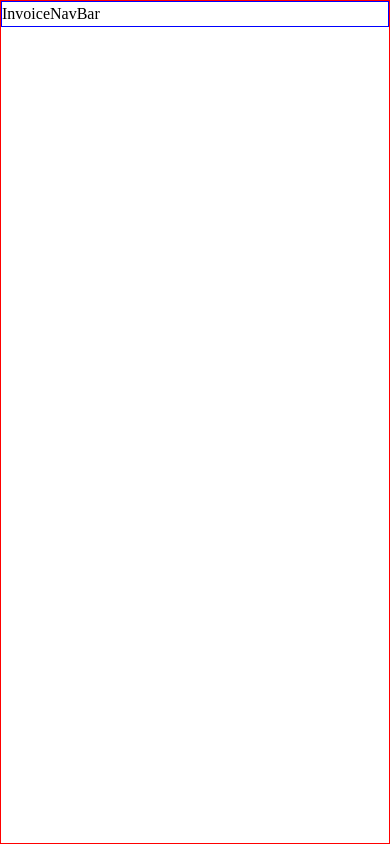
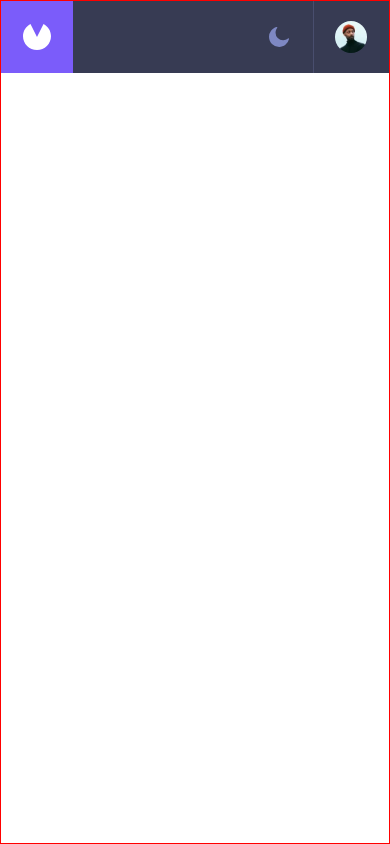
Before and after one commit to Sensationull/invoices, a React (Vite) app: page / in a window 390 px wide. Built offline with nearby package versions, Linux system fonts and the light colour scheme.

Commit message:
initial header for mobile done

```diff
--- a/src/components/InvoiceNavBar.module.css
+++ b/src/components/InvoiceNavBar.module.css
@@ -1,3 +1,46 @@
 .container {
-    border: 1px solid blue;
+    background-color: var(--navbar-color);
 }
+
+@media screen and (min-width: 375px) and (max-width: 768px) {
+    .container {
+        height: 72px;
+        display: flex;
+        justify-content: center;
+        align-items: center;
+    }
+    .logoContainer {
+        height: 72px;
+        width: 72px;
+        background-color: var(--primary-light-button-color);
+        display: flex;
+        align-items: center;
+        justify-content: center;
+    }
+    .iconContainer {
+        display: flex;
+        align-items: center;
+        width: 100%;
+        justify-content: space-between;
+        padding-right: 24px;
+    }
+    .avatarContainer {
+       height: 72px;
+       width: 96px;
+       display: flex;
+       align-items: center;
+       justify-content: center;
+       border-left: 1px solid var(--navbar-divider-color);
+    }
+    .avatar {
+        height: 32px;
+        width: 32px;
+        border-radius: 50%;
+    }
+}
+
+@media screen and (min-width: 769px) and (max-width: 1024px) {
+    .container {
+        border: 1px solid green;
+    }
+}
--- a/src/components/InvoiceNavBar.tsx
+++ b/src/components/InvoiceNavBar.tsx
@@ -1,7 +1,25 @@
 import styles from "./InvoiceNavBar.module.css";
+import MoonIcon from "./MoonIcon";
+import Logo from "./logo";
 
 const InvoiceNavBar = () => {
-  return <div className={styles.container}>InvoiceNavBar</div>;
+  return (
+    <nav className={styles.container}>
+      <span className={styles.iconContainer}>
+        <span className={styles.logoContainer}>
+          <Logo />
+        </span>
+        <MoonIcon />
+      </span>
+      <span className={styles.avatarContainer}>
+        <img
+          src="src/assets/image-avatar.jpg"
+          alt="avatar"
+          className={styles.avatar}
+        />
+      </span>
+    </nav>
+  );
 };
 
 export default InvoiceNavBar;
--- /dev/null
+++ b/src/components/MoonIcon.tsx
@@ -0,0 +1,13 @@
+const MoonIcon = () => {
+  return (
+    <svg width="20" height="20" xmlns="http://www.w3.org/2000/svg">
+      <path
+        d="M19.502 11.342a.703.703 0 00-.588.128 7.499 7.499 0 01-2.275 1.33 7.123 7.123 0 01-2.581.46A7.516 7.516 0 018.74 11.06a7.516 7.516 0 01-2.198-5.316c0-.87.153-1.713.41-2.48.28-.817.69-1.559 1.226-2.197a.652.652 0 00-.102-.92.703.703 0 00-.588-.128C5.316.607 3.425 1.91 2.07 3.649A10.082 10.082 0 000 9.783C0 12.57 1.125 15.1 2.965 16.94a10.04 10.04 0 007.156 2.965c2.352 0 4.524-.818 6.262-2.173a10.078 10.078 0 003.579-5.597.62.62 0 00-.46-.793z"
+        fill="#7E88C3"
+        fill-rule="nonzero"
+      />
+    </svg>
+  );
+};
+
+export default MoonIcon;
--- /dev/null
+++ b/src/components/logo.tsx
@@ -0,0 +1,13 @@
+function Logo() {
+  return (
+    <svg xmlns="http://www.w3.org/2000/svg" width="28" height="26">
+      <path
+        fill="#FFF"
+        fill-rule="evenodd"
+        d="M20.513 0C24.965 2.309 28 6.91 28 12.21 28 19.826 21.732 26 14 26S0 19.826 0 12.21C0 6.91 3.035 2.309 7.487 0L14 12.9z"
+      />
+    </svg>
+  );
+}
+
+export default Logo;
--- a/src/index.module.css
+++ b/src/index.module.css
@@ -11,6 +11,11 @@
   --delete-hover-button-color: hsl(0, 100%, 80%);
   --tertiary-button-color: hsl(240, 27%, 98%);
   --tertiary-button-hover-color: hsl(233, 30%, 11%);
+  --navbar-color: hsl(231.43, 20.29%, 27.06%);
+  --navbar-divider-color: hsl(231.89, 20.22%, 35.88%);
+  --mobile-breakpoint: 375px; /* cant use theses variables, just for reference */
+  --tablet-breakpoint: 768px; /* cant use theses variables, just for reference */
+  --desktop-breakpoint: 1024px; /* cant use theses variables, just for reference */
 }
 
 /* Fonts */
```
